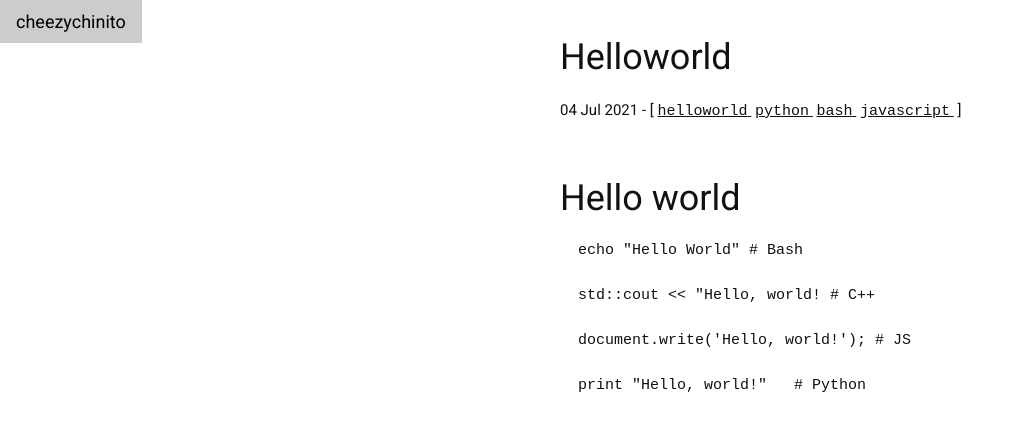
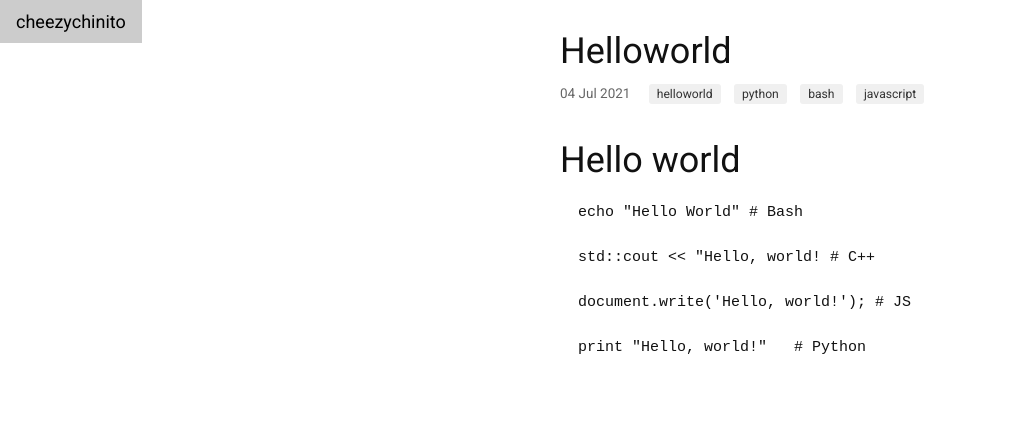
Before and after one commit to agyago/agyago.github.io, a Jekyll site: the page built from _posts/2021-07-04-HelloWorld.md, in a window 1280 px wide. Shown: the top 431 px of the page, without its empty margins (0-1024 px from the left). Built offline with Jekyll 4.4.1, drawn with Linux system fonts in a browser that asks for light colours; comment, search, counter and statistics services are not loaded.

Commit message:
mobile fixes for post.html
- Removed `&nbsp;&nbsp;&nbsp;` - no longer needed with proper container
- Added semantic HTML with `<article>`, `<header>`, and proper structure
- Improved tag styling with better visual presentation
- Added proper datetime attributes for better SEO
- Made tags more touch-friendly on mobile
- Added dark mode support

```diff
--- a/_layouts/post.html
+++ b/_layouts/post.html
@@ -1,13 +1,96 @@
 ---
 layout: defaults
 ---
-<h1>{{ page.title }}</h1>
-<p>{{ page.date | date_to_string }} - <span>[
-    {% for tag in page.tags %}
-      {% capture tag_name %}{{ tag }}{% endcapture %}
-      <a href="/tag/{{ tag_name }}"><code class="highligher-rouge"><nobr>{{ tag_name }}</nobr></code>&nbsp;</a>
-    {% endfor %}
-  ]</span></p>
+<article class="post">
+  <header class="post-header">
+    <h1 class="post-title">{{ page.title }}</h1>
+    <div class="post-meta">
+      <time datetime="{{ page.date | date_to_xmlschema }}">
+        {{ page.date | date_to_string }}
+      </time>
+      {% if page.tags.size > 0 %}
+      <span class="post-tags">
+        {% for tag in page.tags %}
+          <a href="/tag/{{ tag }}" class="tag">{{ tag }}</a>
+        {% endfor %}
+      </span>
+      {% endif %}
+    </div>
+  </header>
 
+  <div class="post-content">
+    {{ content }}
+  </div>
+</article>
 
-&nbsp;&nbsp;&nbsp;{{ content }}
+<style>
+
+.post {
+  margin-bottom: 40px;
+}
+
+.post-header {
+  margin-bottom: 30px;
+}
+
+.post-title {
+  margin-bottom: 10px;
+  line-height: 1.2;
+}
+
+.post-meta {
+  color: #666;
+  font-size: 0.9em;
+  margin-bottom: 20px;
+}
+
+.post-tags {
+  margin-left: 10px;
+}
+
+.tag {
+  background: #f0f0f0;
+  color: #333;
+  padding: 3px 8px;
+  margin: 0 5px;
+  border-radius: 3px;
+  text-decoration: none;
+  font-size: 0.9em;
+}
+
+.tag:hover {
+  background: #e0e0e0;
+}
+
+/* Dark mode support */
+@media (prefers-color-scheme: dark) {
+  .post-meta {
+    color: #aaa;
+  }
+
+  .tag {
+    background: #444;
+    color: #ddd;
+  }
+
+  .tag:hover {
+    background: #555;
+  }
+}
+
+/* Mobile improvements */
+@media screen and (max-width: 768px) {
+  .post-title {
+    font-size: 28px;
+  }
+
+  .post-meta {
+    font-size: 0.85em;
+  }
+
+  .tag {
+    display: inline-block;
+    margin: 2px;
+  }
+}
+</style>
```
